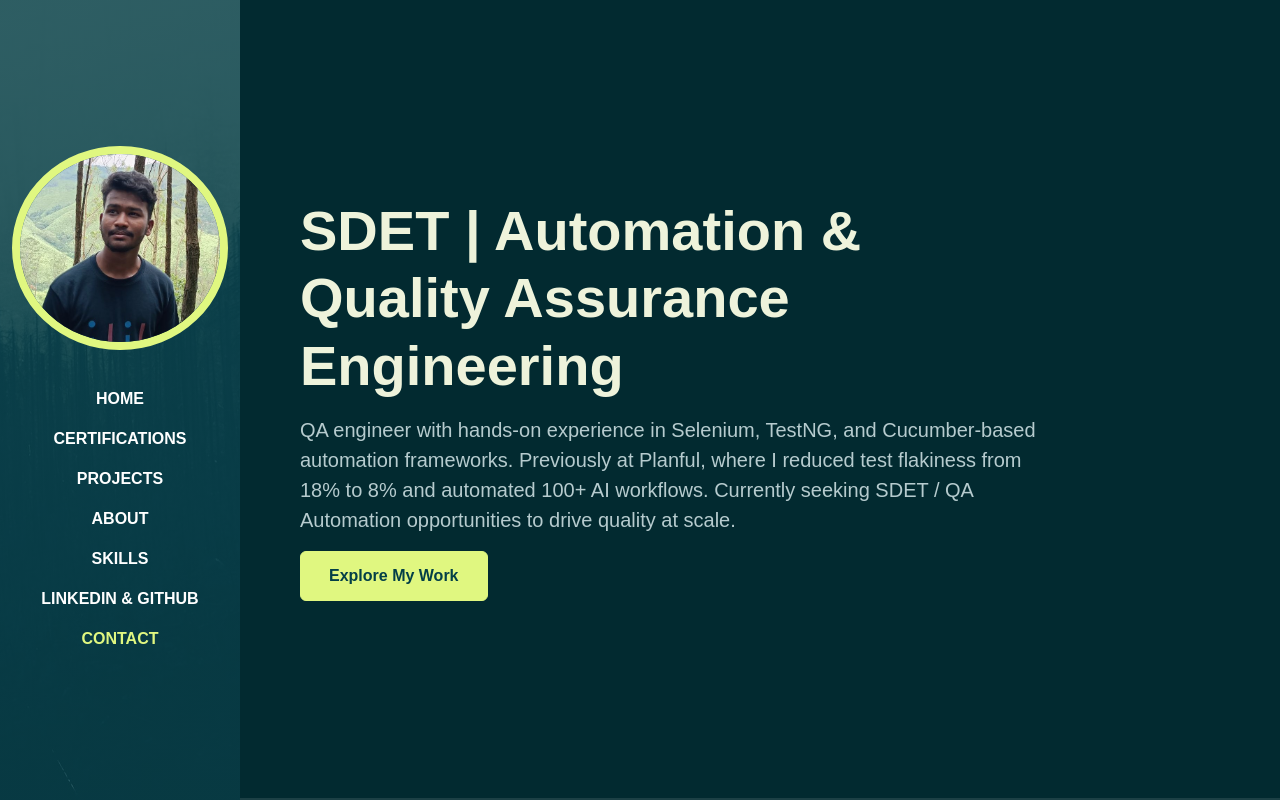
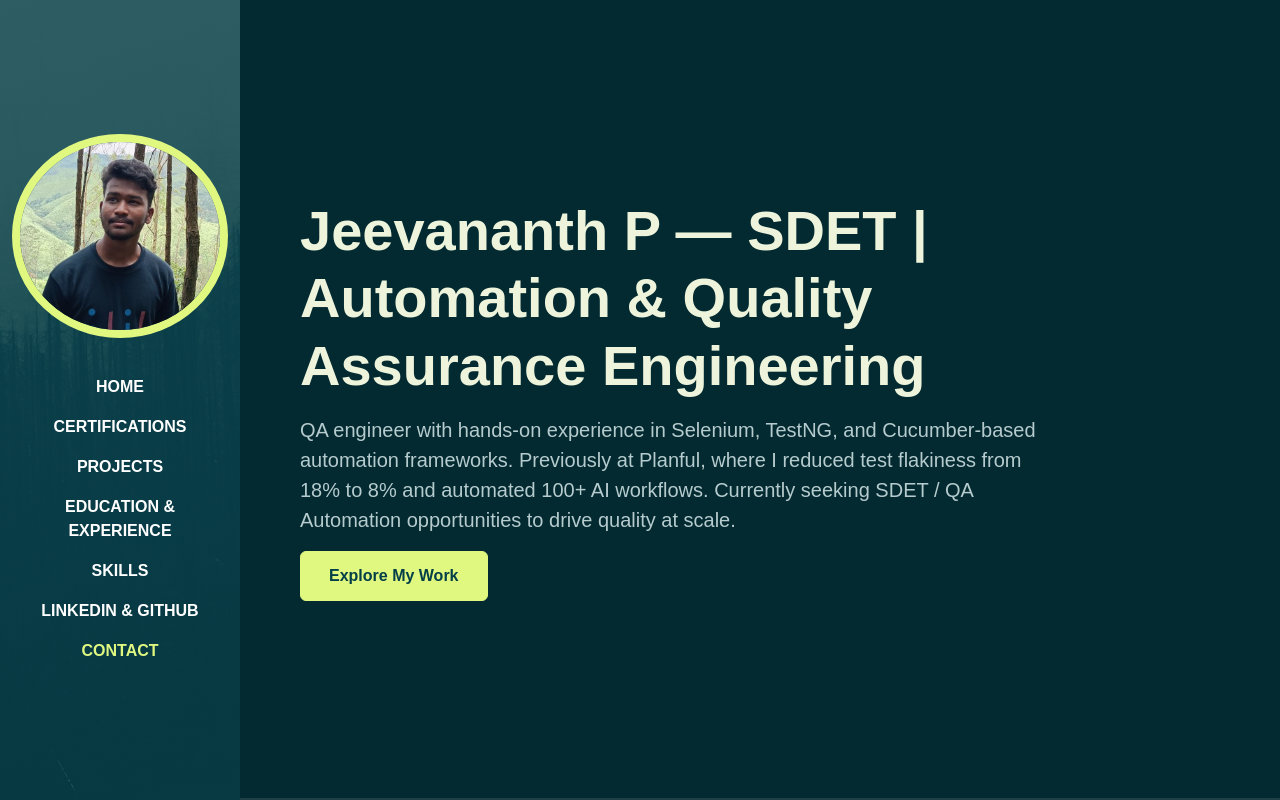
Before and after one commit to Jeevananth-P/Portfolio, a plain HTML site: page index.html in a window 1280 px wide. Shown: the top 800 px of the page. Drawn offline with Linux system fonts and the light colour scheme; a web font is replaced by a local one.

Commit message:
Update index.html

```diff
--- a/index.html
+++ b/index.html
@@ -38,7 +38,7 @@
                         <a class="nav-link" href="#projects">Projects</a>
                     </li>
                     <li class="nav-item">
-                        <a class="nav-link" href="#about">About</a>
+                        <a class="nav-link" href="#about">Education & Experience</a>
                     </li>
                     <li class="nav-item">
                         <a class="nav-link" href="#skills">Skills</a>
@@ -63,7 +63,7 @@
             <div class="container">
                 <div class="row">
                     <div class="col-lg-10">
-                        <h1 class="display-4 fw-bold" data-aos="fade-up">SDET | Automation & Quality Assurance Engineering</h1>
+                        <h1 class="display-4 fw-bold" data-aos="fade-up">Jeevananth P — SDET | Automation & Quality Assurance Engineering</h1>
                             <p class="lead mt-3" data-aos="fade-up" data-aos-delay="100">
                                 QA engineer with hands-on experience in Selenium, TestNG, and Cucumber-based automation frameworks.
                                 Previously at <b>Planful</b>, where I reduced test flakiness from <b>18% to 8%</b> and automated <b>100+ AI workflows</b>.
@@ -236,8 +236,7 @@
             <div class="container">
                 <div class="row pb-4" data-aos="fade-up">
                     <div class="col-lg-8">
-                        <h6 class="text-brand">ABOUT</h6>
-                        <h1>My Education & Experience</h1>
+                        <h6 class="text-brand">Education & Experience</h6>
                     </div>
                 </div>
                 <div class="row gy-5">
```
